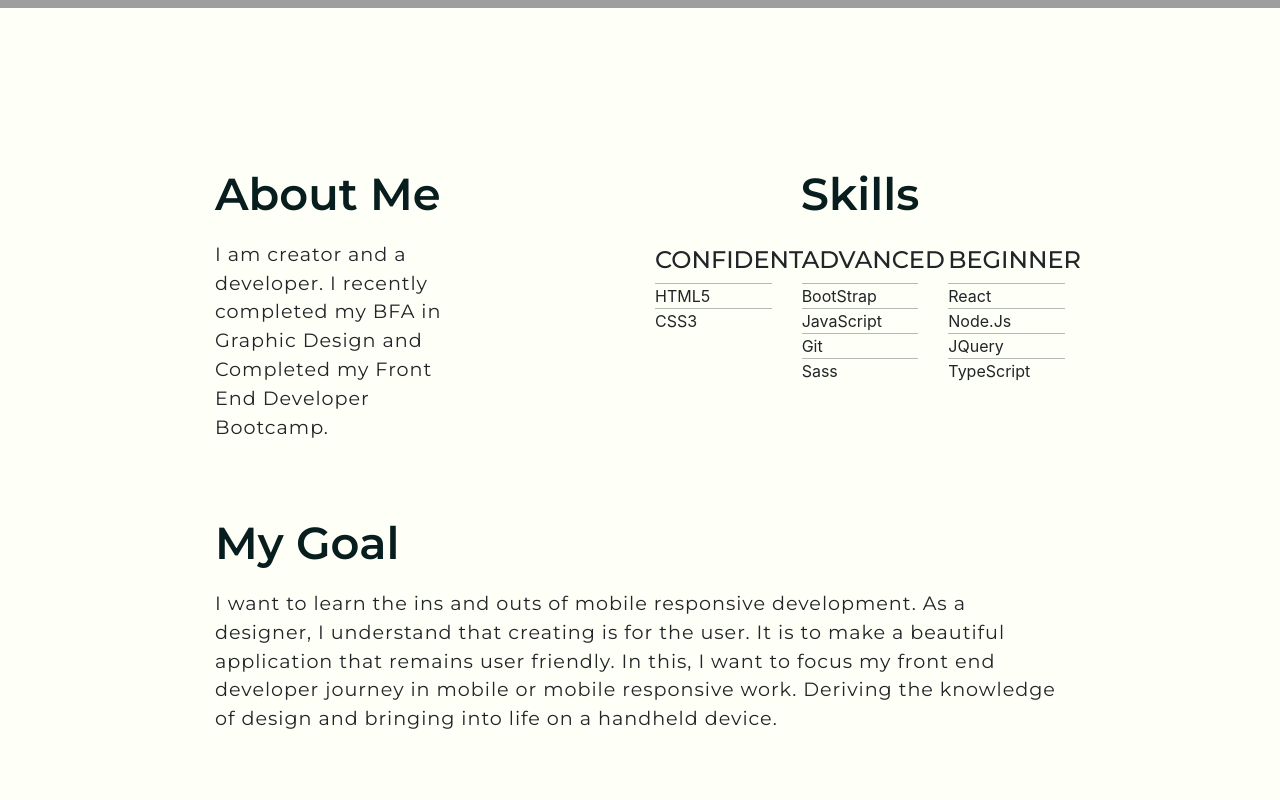
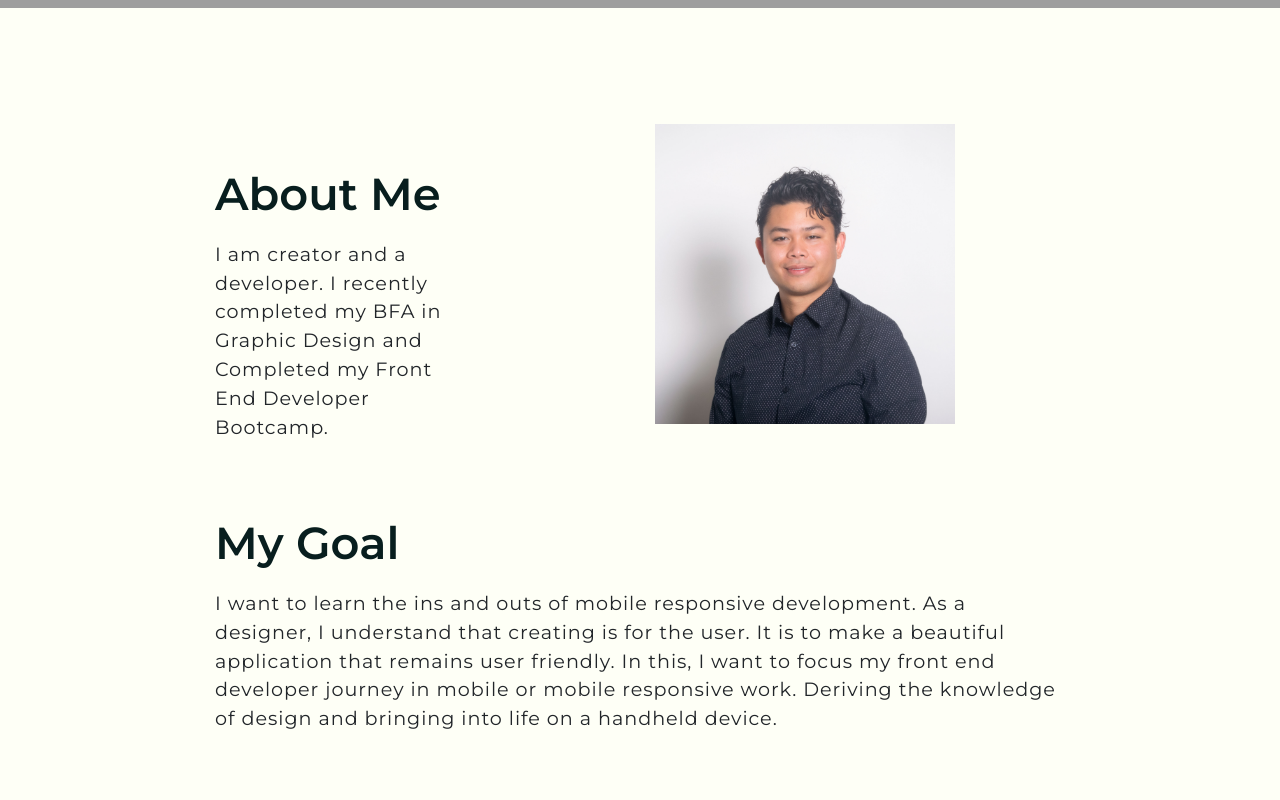
Before and after one commit to Cjir/Cjir.github.io, a website: page index.html in a window 1280 px wide. Shown: the part 840-1640 px from the top of the page. Drawn offline with nearby package versions, Linux system fonts and the light colour scheme; grey boxes are pictures that could not be loaded.

```diff
--- a/index.html
+++ b/index.html
@@ -66,32 +66,9 @@
                 </div>
                 <div class="col-2"></div>
                 <div class="col-6">
-                    <h4 class="text-center">Skills</h4>
                     <div class="row">
                         <div class="col-4 mt-3 ">
-                            <h5>CONFIDENT</h5>
-                            <ul>
-                                <li>HTML5</li>
-                                <li>CSS3</li>
-                            </ul>
-                        </div>
-                        <div class="col-4 mt-3">
-                            <h5>ADVANCED</h5>
-                            <ul>
-                                <li>BootStrap</li>
-                                <li>JavaScript</li>
-                                <li>Git</li>
-                                <li>Sass</li>
-                            </ul>
-                        </div>
-                        <div class="col-4 mt-3">
-                            <h5>BEGINNER</h5>
-                            <ul>
-                                <li>React</li>
-                                <li>Node.Js</li>
-                                <li>JQuery</li>
-                                <li>TypeScript</li>
-                            </ul>
+                            <img src="img/profile.jpg" style="height: 300px;" alt="profile image">
                         </div>
                     </div>
                 </div>
--- a/style/style.css
+++ b/style/style.css
@@ -149,7 +149,7 @@
 .parallaxHeader {
     /* The image used */
     background-image: url(../img/home.jpg);
-    background-color: rgba(8, 30, 30, 0.8);
+    background-color: rgba(250, 255, 210, 0.8);
 
     /* Set a specific height */
     min-height: 600px;
@@ -162,7 +162,7 @@
   }
   .darkBackground {
     /* The color used */
-    background-color: rgba(0, 138, 97, 0.8);
+    background-color: rgba(8, 30, 30, 0.8);
 
     /* Set a specific height */
     min-height: 600px;
```
Also changed, not shown: img/profile.jpg (added).
